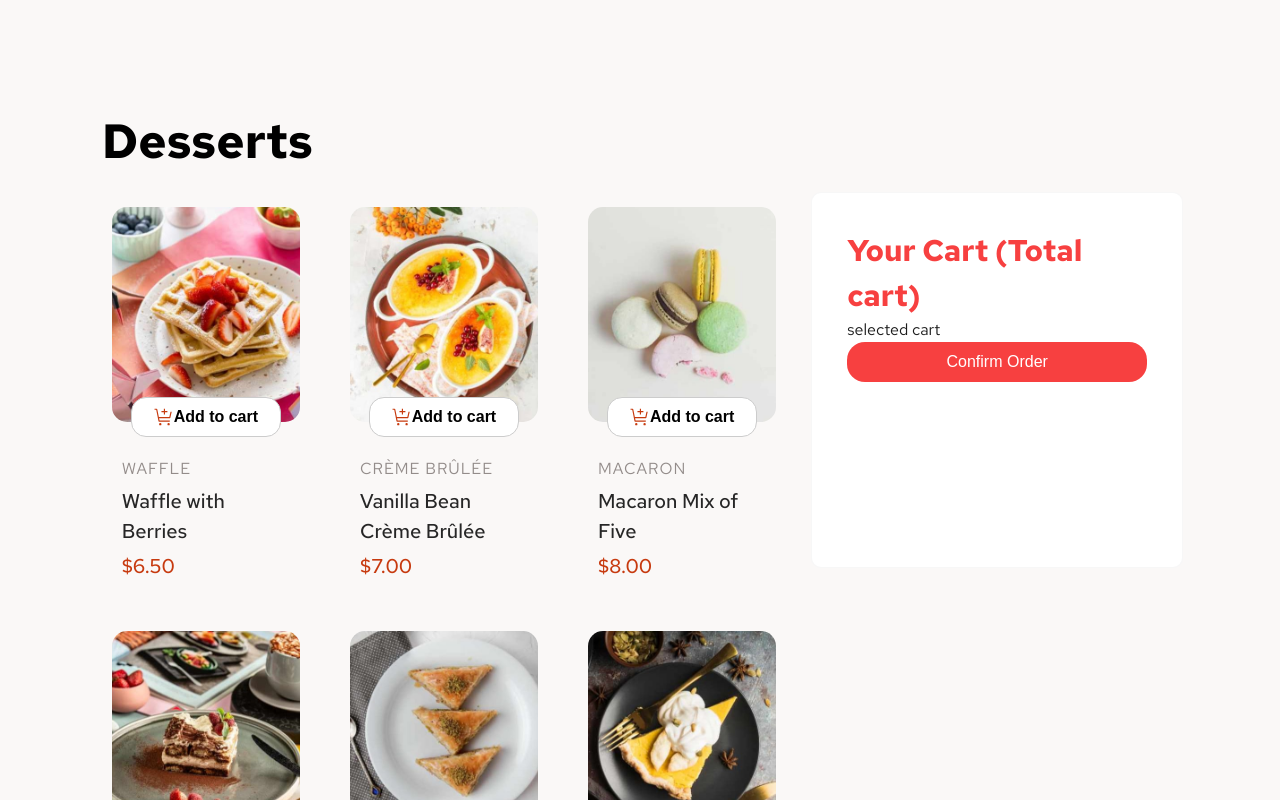
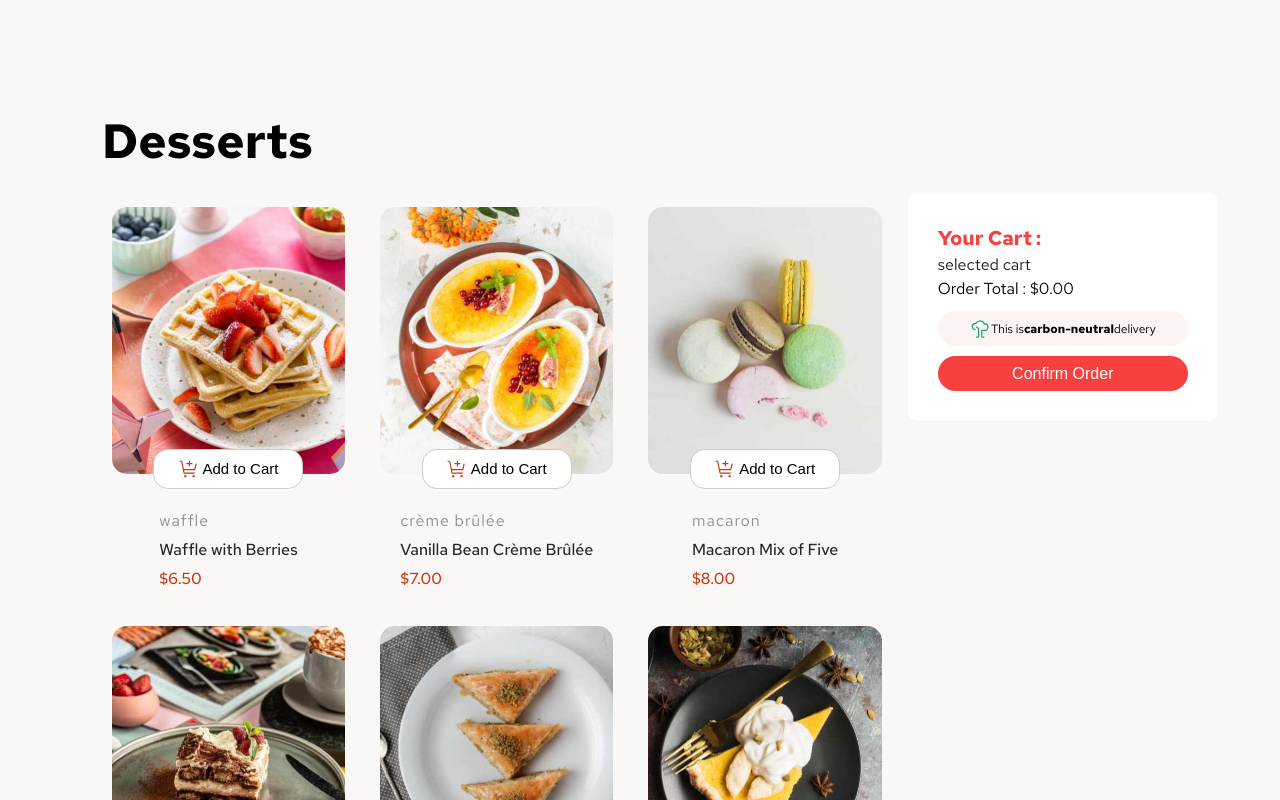
Before and after one commit to allyOsman/Restaurant-page, a React (Vite) app: page / in a window 1280 px wide. Shown: the top 800 px of the page. Built offline with nearby package versions, Linux system fonts and the light colour scheme.

Commit message:
some modification made

```diff
--- a/src/components/Section/AsideBar.jsx
+++ b/src/components/Section/AsideBar.jsx
@@ -1,13 +1,31 @@
-import classes from './AsideBar.module.css';
+import carbonNeutralImg from "../../assets/images/icon-carbon-neutral.svg";
+
+import classes from "./AsideBar.module.css";
+import { currencyFormatter } from "../../utils/formatting";
+
+import { useContext } from "react";
+import CartContext from "../../store/CartContext";
 
 function AsideBar() {
+  const cartCtx = useContext(CartContext);
+
+  const cartTotal = cartCtx.items.reduce(
+    (totalPrice, item) => totalPrice + item.quantity * item.price,
+    0
+  );
+
   return (
     <aside className={classes.aside}>
-      <h2 className={classes.title}>Your Cart (Total cart)</h2>
+      <h2 className={classes.title}>Your Cart : </h2>
       <p className={classes.text}>selected cart</p>
-      <button className={classes.btn}>
-        Confirm Order
-      </button>
+      <p>Order Total : {currencyFormatter.format(cartTotal)}</p>
+      <p className={classes.txt_carbon}>
+        <img src={carbonNeutralImg} className={classes.txt_carbon_img} /> This
+        is <b> carbon-neutral </b> delivery
+      </p>
+      <p className={classes.txt_btn}>
+        <button className={classes.btn}>Confirm Order</button>
+      </p>
     </aside>
   );
 }
--- a/src/components/Section/AsideBar.module.css
+++ b/src/components/Section/AsideBar.module.css
@@ -1,15 +1,16 @@
 .aside {
+  width: 320px;
   border: 1px solid hsla(240, 1%, 71%, 0.11);
   border-radius: 10px;
   background: white;
-  padding: 35px; /* Recommended to add some padding */
+  padding: 30px; /* Recommended to add some padding */
   /* box-shadow: 0 2px 5px rgba(0, 0, 0, 0.1); Optional: adds subtle shadow */
-  height: 30%;
+  height: 40%;
 }
 
 .title {
   color: hsl(0, 92%, 61%);
-  font-size: 30px;
+  font-size: 20px;
   font-weight: bold;
 }
 
@@ -18,9 +19,26 @@
   font-size: 16px;
 }
 
+.txt_carbon {
+  display: flex;
+  justify-content: center;
+  align-items: center;
+  width: 250px;
+  height: 35px;
+  border-radius: 18px;
+  font-size: 12px;
+  background: hsl(0, 63%, 97%);
+  text-align: center;
+  margin: 10px auto;
+}
+
+
+.txt_btn {
+  text-align: center;
+}
 .btn {
-  width: 300px;
-  height: 40px;
+  width: 250px;
+  height: 35px;
   border-radius: 18px;
   font-size: 16px;
   color: white;
--- a/src/components/Section/Cart.module.css
+++ b/src/components/Section/Cart.module.css
@@ -1,7 +1,8 @@
 .cart ul {
+  width: 800px;
   display: grid;
   grid-template-columns: repeat(3, 1fr); /* 3 equal columns */
-  gap: 20px; /* Space between items */
+  gap: 5px; /* Space between items */
   list-style: none; /* Remove bullet points */
   padding: 0; /* Remove default padding */
   margin: 0; /* Remove default margin */
--- a/src/components/Section/CartItem.jsx
+++ b/src/components/Section/CartItem.jsx
@@ -1,17 +1,27 @@
+import { useContext } from "react";
+
 import { currencyFormatter } from "../../utils/formatting";
 import addToCart from "../../assets/images/icon-add-to-cart.svg";
 
 import classes from "./CartItem.module.css";
 
+import CartContext from "../../store/CartContext";
+
 function CartItem({ item }) {
+  const cartCtx = useContext(CartContext);
+
+  function handleAddMealToCart() {
+    cartCtx.addItem(item);
+  }
+
   return (
     <li>
       <article className={classes.item}>
         <div className={classes.img_btn}>
           <img src={item.image.desktop} className={classes.img_btn_img} />
-          <button className={classes.img_btn_btn}>
+          <button className={classes.img_btn_btn} onClick={handleAddMealToCart}>
             <img src={addToCart} />
-            Add to cart
+            Add to Cart
           </button>
         </div>
         <div className={classes.textAll}>
--- a/src/components/Section/CartItem.module.css
+++ b/src/components/Section/CartItem.module.css
@@ -33,8 +33,8 @@
   background: white;
   border: 1px solid hsl(240, 0%, 80%);
   border-radius: 15px;
-  font-size: 16px;
-  font-weight: 600;
+  font-size: 15px;
+  font-weight: 500;
   cursor: pointer;
   transition: all 0.2s ease;
   /* gap: 8px; */
@@ -43,6 +43,7 @@
 .img_btn .img_btn_btn img {
   width: 20px;
   height: 20px;
+  margin-right: 4px;
   transition: transform 0.2s ease;
 }
 
@@ -78,20 +79,20 @@
 .all_text .category {
   color: hsl(13, 4%, 56%);
   font-size: 16px;
-  text-transform: uppercase;
+  text-transform: lowercase;
   letter-spacing: 1px;
 }
 
 .all_text .title {
   color: hsl(0, 0%, 15%);
-  font-size: 20px;
+  font-size: 16px;
   font-weight: 500;
   margin: 5px 0;
 }
 
 .all_text .price {
   color: hsl(14, 86%, 42%);
-  font-size: 20px;
+  font-size: 16px;
   font-weight: 500;
 }
 
--- a/src/index.css
+++ b/src/index.css
@@ -21,8 +21,9 @@ body {
   width: 88%;
 }
 
-.main-wrapper { /* Changed to match JSX */
-  display: grid;
-  grid-template-columns: 2fr 1fr;
-  gap: 20px;
+.main-wrapper {
+  /* Changed to match JSX */
+   max-width: 1200px;
+  display: flex;
+ gap: 10px;
 }
--- /dev/null
+++ b/src/store/CartContext.jsx
@@ -0,0 +1,89 @@
+import { createContext, useReducer } from "react";
+
+const CartContext = createContext({
+  items: [],
+  addItem: (item) => {},
+  removeItem: (id) => {},
+  clearCart: () => {},
+});
+
+function cartReducer(state, action) {
+  if (action.type === "ADD_ITEM") {
+    const existingCartItemIndex = state.items.findIndex(
+      (item) => item.id === action.item.id
+    );
+
+    const updatedItems = [...state.items];
+
+    if (existingCartItemIndex > -1) {
+      const existingItem = state.items[existingCartItemIndex];
+      const updatedItem = {
+        ...existingItem,
+        quantity: existingItem.quantity + 1,
+      };
+
+      updatedItems[existingCartItemIndex] = updatedItem;
+    } else {
+      updatedItems.push({ ...action.item, quantity: 1 });
+    }
+
+    return { ...state, items: updatedItems };
+  }
+
+  if (action.type === "REMOVE_ITEM") {
+    const existingCartItemIndex = state.items.findIndex(
+      (item) => item.id === action.id
+    );
+
+    const existingCartItem = state.items[existingCartItemIndex];
+    const updatedItems = [...state.items];
+
+    if (existingCartItem.quantity === 1) {
+      updatedItems.splice(existingCartItemIndex, 1);
+    } else {
+      const updatedItem = {
+        ...existingCartItem,
+        quantity: existingCartItem.quantity - 1,
+      };
+
+      updatedItems[existingCartItemIndex] = updatedItem;
+    }
+
+    return { ...state, items: updatedItems };
+  }
+
+  if (action.type === "CLEAR_CART") {
+    return { ...state, items: [] };
+  }
+
+  return state;
+}
+
+export function CartContextProvider({ children }) {
+  const [cart, dispatchCartAction] = useReducer(cartReducer, { items: [] });
+
+  function addItem(item) {
+    dispatchCartAction({ type: "ADD_ITEM", item });
+  }
+
+  function removeItem(id) {
+    dispatchCartAction({ type: "REMOVE_ITEM", id });
+  }
+
+  function clearCart() {
+    dispatchCartAction({ type: "CLEAR_CART" });
+  }
+
+  const cartContext = {
+    items: cart.items,
+    addItem,
+    removeItem,
+    clearCart,
+  };
+
+  return (
+    <CartContext.Provider value={cartContext}>{children}</CartContext.Provider>
+  );
+}
+
+export default CartContext;
--- a/src/utils/data.js
+++ b/src/utils/data.js
@@ -115,7 +115,7 @@ export const AVAILABLE_DESSERTS = [
     name: "Lemon Meringue Pie",
   category: "Pie",
     price: 5.0,
-    id: "d5"
+    id: "d6"
   },
   {
     image: {
@@ -127,7 +127,7 @@ export const AVAILABLE_DESSERTS = [
     name: "Red Velvet Cake",
     category: "Cake",
     price: 4.5,
-    id: "d6"
+    id: "d7"
   },
   {
     image: {
@@ -139,7 +139,7 @@ export const AVAILABLE_DESSERTS = [
     name: "Salted Caramel Brownie",
     category: "Brownie",
     price: 4.5,
-    id: "d7"
+    id: "d8"
   },
   {
     image: {
@@ -151,6 +151,6 @@ export const AVAILABLE_DESSERTS = [
     name: "Vanilla Panna Cotta",
     category: "Panna Cotta",
     price: 6.5,
-    id: "d8"
+    id: "d9"
   }
 ]
```
Also changed, not shown: src/App.jsx (+7 -1 lines).
